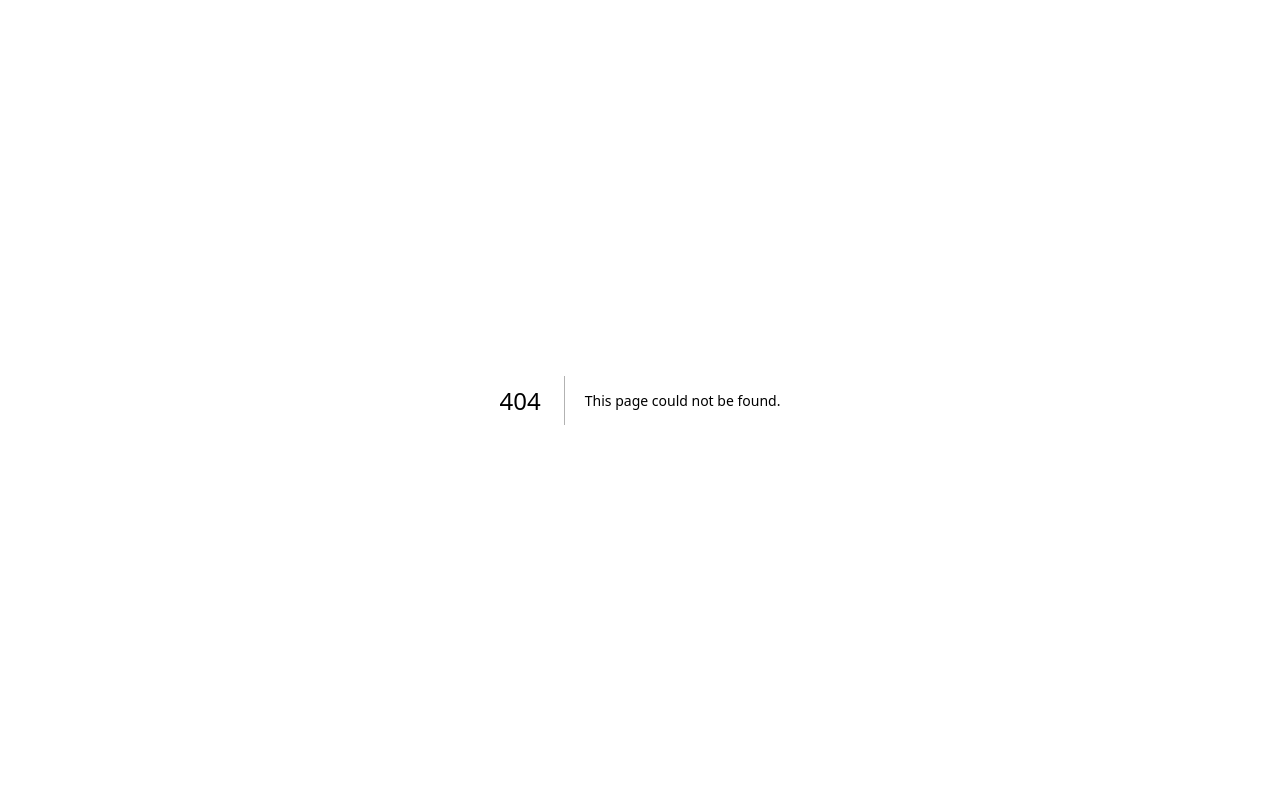
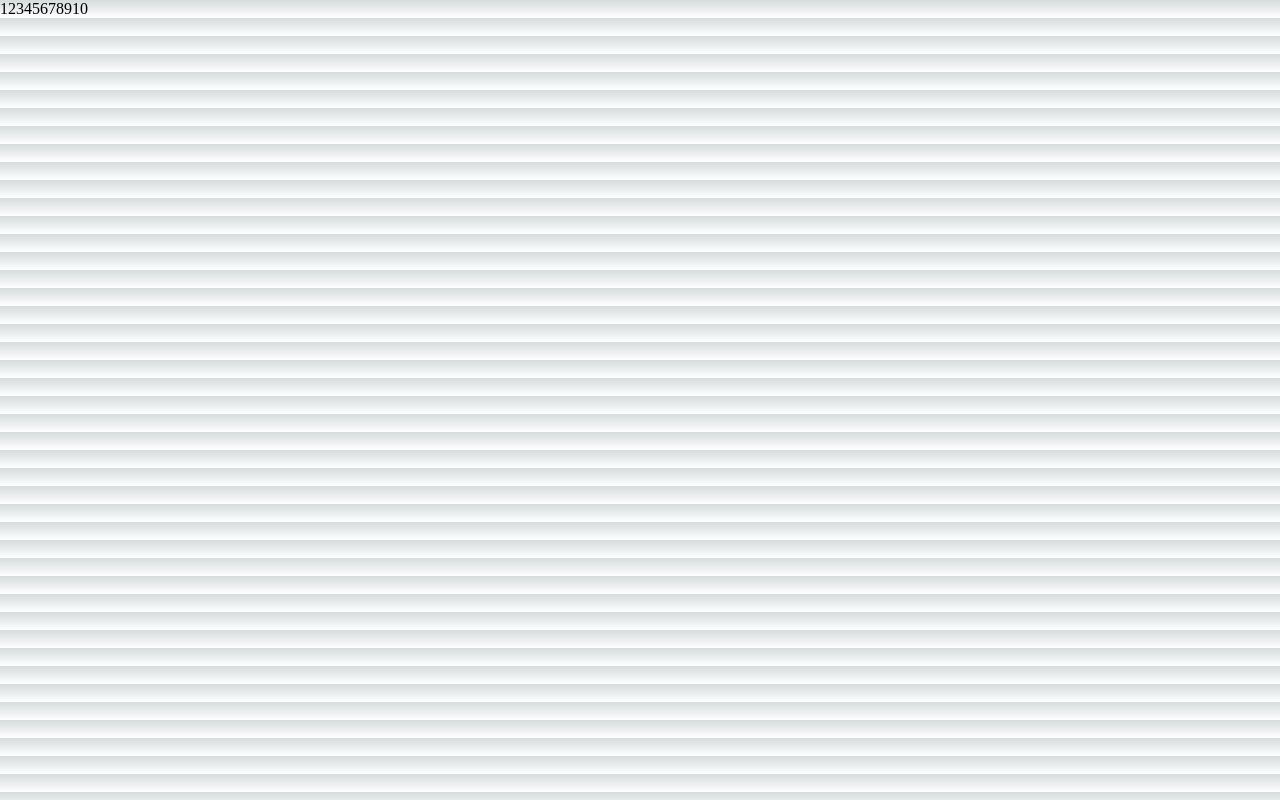
Before and after one commit to Welbert-Soares/exercicios, a Next.js app: page /basicos/lista in a window 1280 px wide. Before the commit this address had no page. Built offline with nearby package versions, Linux system fonts and the light colour scheme.

Commit message:
lista com for

```diff
--- /dev/null
+++ b/pages/basicos/lista.jsx
@@ -0,0 +1,15 @@
+function gerarLista(final = 10) {
+  const lista = [];
+  for (let i = 1; i <= final; i++) {
+    lista.push(<span>{i}</span>);
+  }
+  return lista;
+}
+
+export default function lista() {
+  return (
+    <div>
+      {gerarLista(10)}
+    </div>
+  );
+}
```
Also changed, not shown: pages/index.jsx (renamed from pages/index.js).
